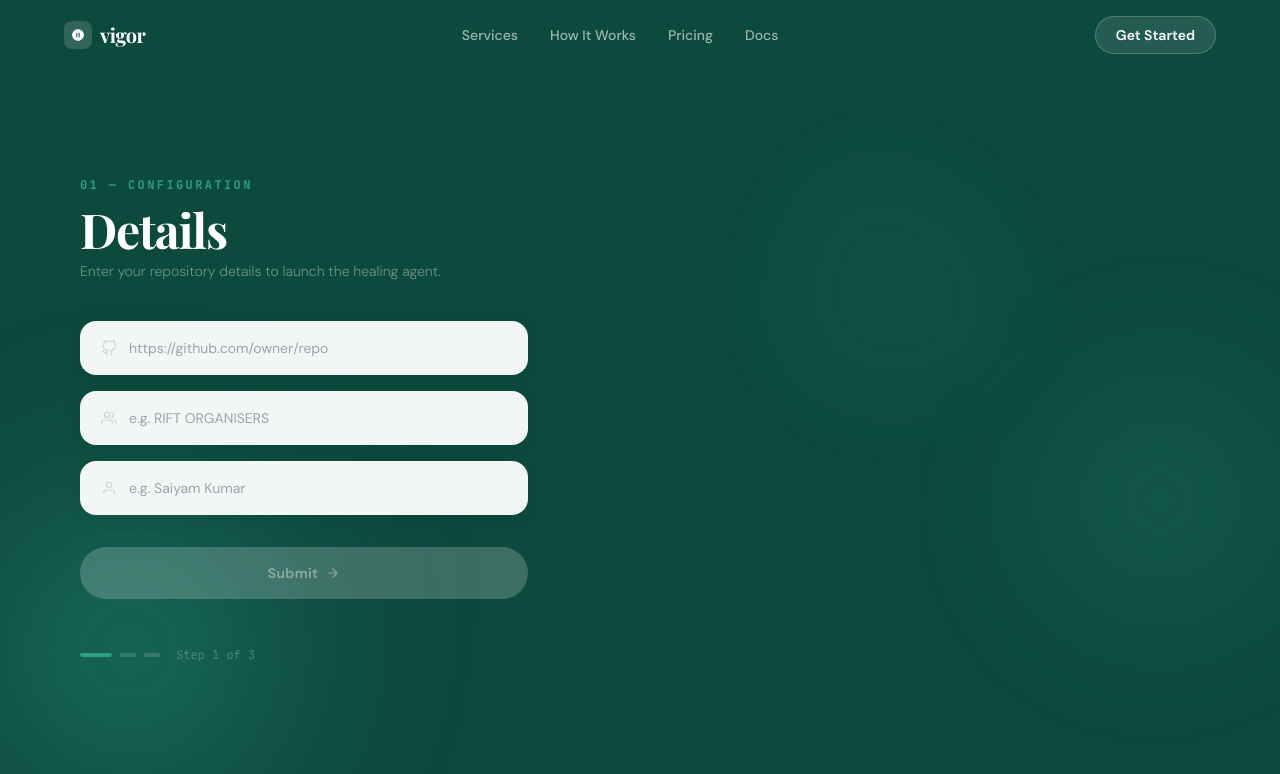
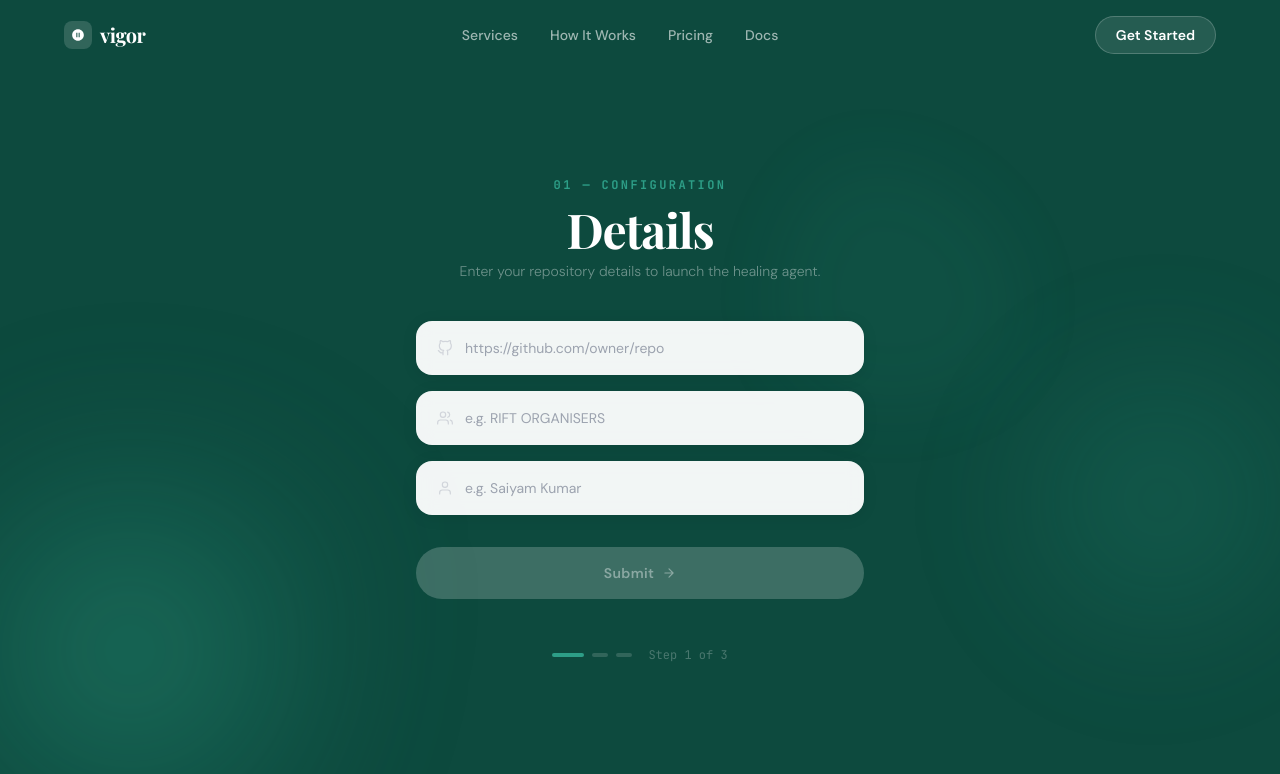
Before and after one commit to OneTeraByte7/RIFT_2026, a React (Vite) app in the folder client/: page /details in a window 1280 px wide. Shown: the top 774 px of the page. Built offline with nearby package versions, Linux system fonts and the light colour scheme.

Commit message:
centred:details:content

```diff
--- a/client/src/pages/DetailsPage.jsx
+++ b/client/src/pages/DetailsPage.jsx
@@ -162,12 +162,12 @@ export default function DetailsPage() {
       />
 
       {/* Main content */}
-      <div className="relative z-10 min-h-screen flex items-center justify-center sm:justify-start px-4 sm:px-8 md:px-12 lg:px-20 pt-20 pb-10">
-        <div className="w-full max-w-md mx-auto sm:mx-0">
+      <div className="relative z-10 min-h-screen flex items-center justify-center px-4 sm:px-8 md:px-12 lg:px-20 pt-20 pb-10">
+        <div className="w-full max-w-md">
 
           {/* Page title */}
           <div className={`
-            mb-8 sm:mb-10 transition-all duration-700
+            mb-8 sm:mb-10 transition-all duration-700 text-center
             ${mounted ? 'opacity-100 translate-y-0' : 'opacity-0 translate-y-6'}
           `}>
             <p className="text-vigor-tealLight text-[10px] sm:text-xs font-bold tracking-[0.2em] uppercase mb-2 sm:mb-3 font-mono">
@@ -287,7 +287,7 @@ export default function DetailsPage() {
           </div>
 
           {/* Step indicator */}
-          <div className="mt-8 sm:mt-10 md:mt-12 flex items-center gap-2">
+          <div className="mt-8 sm:mt-10 md:mt-12 flex items-center justify-center gap-2">
             {[1, 2, 3].map(step => (
               <div key={step} className={`
                 h-1 rounded-full transition-all duration-500
```
